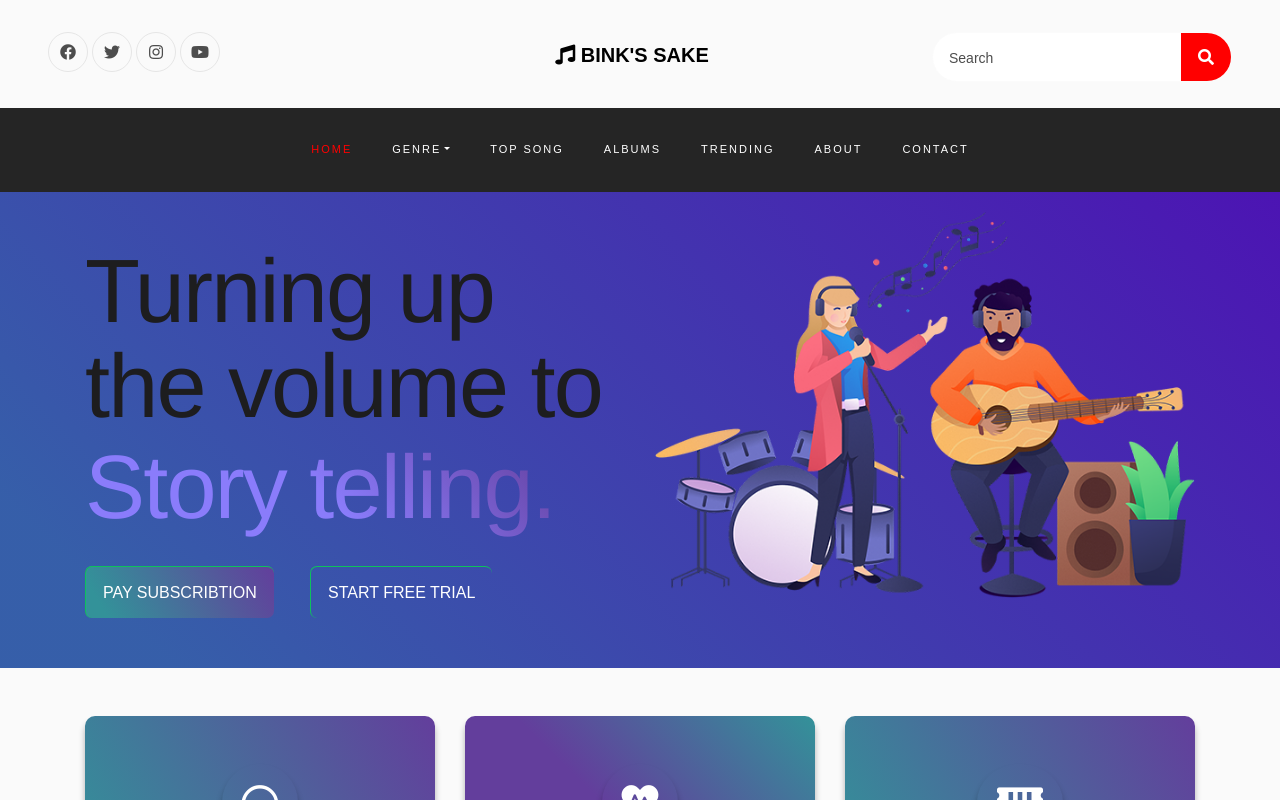
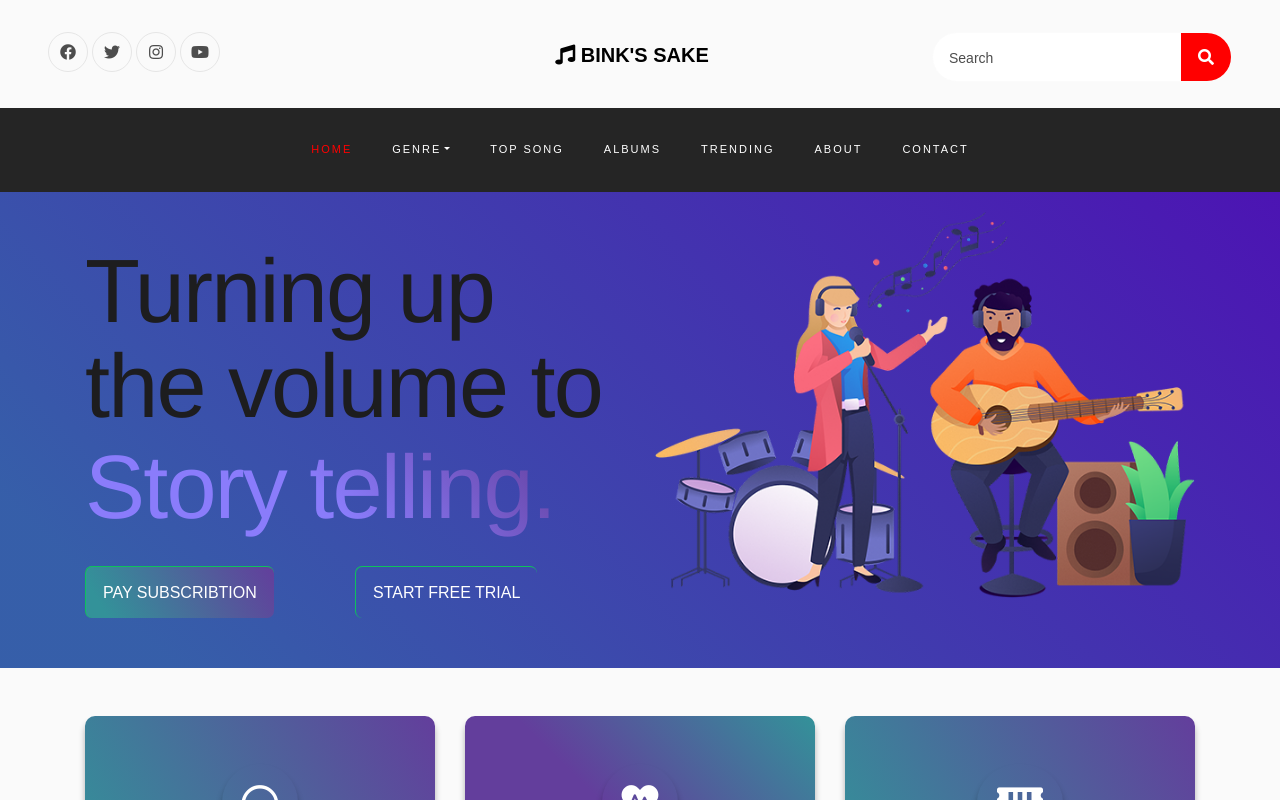
Before and after one commit to Aniemenab/music, a plain HTML site: page index.html in a window 1280 px wide. Shown: the top 800 px of the page. Drawn offline with Linux system fonts and the light colour scheme.

Commit message:
Update slider.css

```diff
--- a/css/slider.css
+++ b/css/slider.css
@@ -70,7 +70,7 @@ h2 {
 }
 
 .sl-btn {
-    width: 450px;
+    width: 100%;
     margin-top: 2rem;
     position: relative;
 }
```
